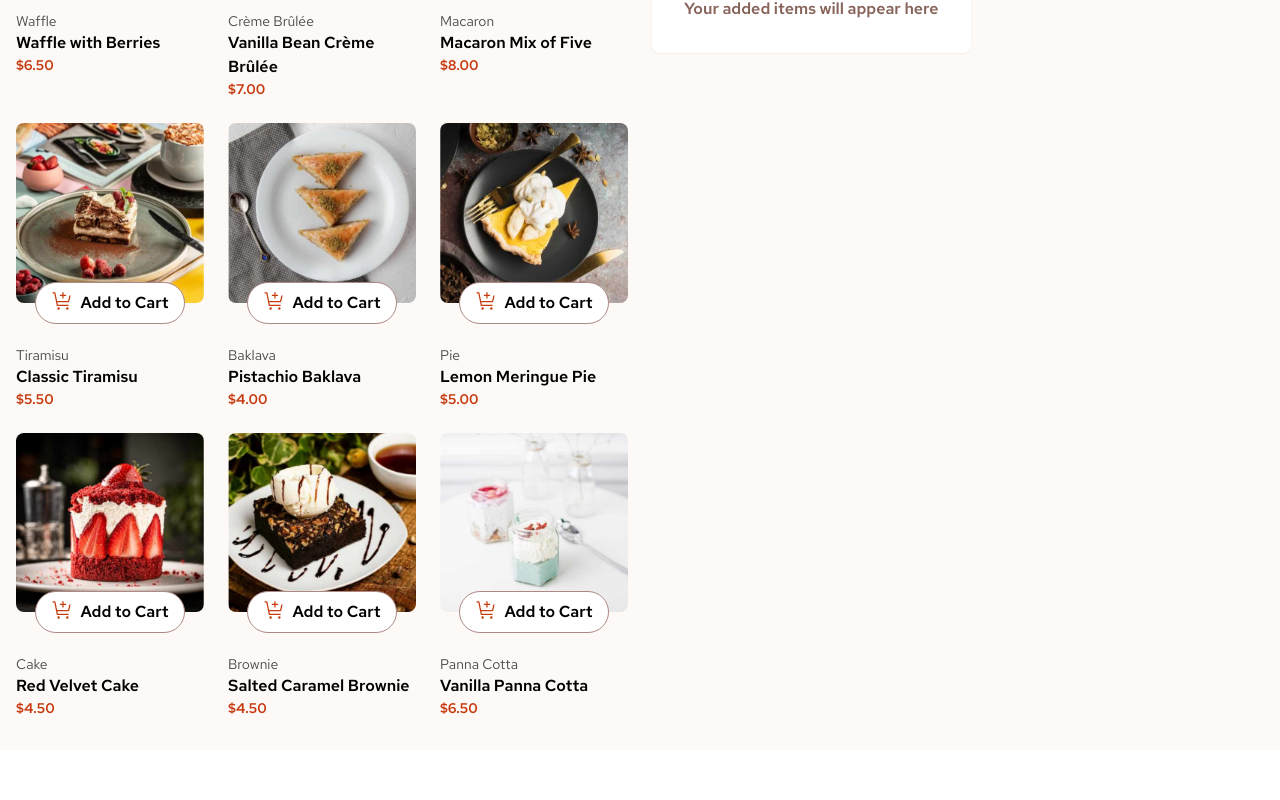
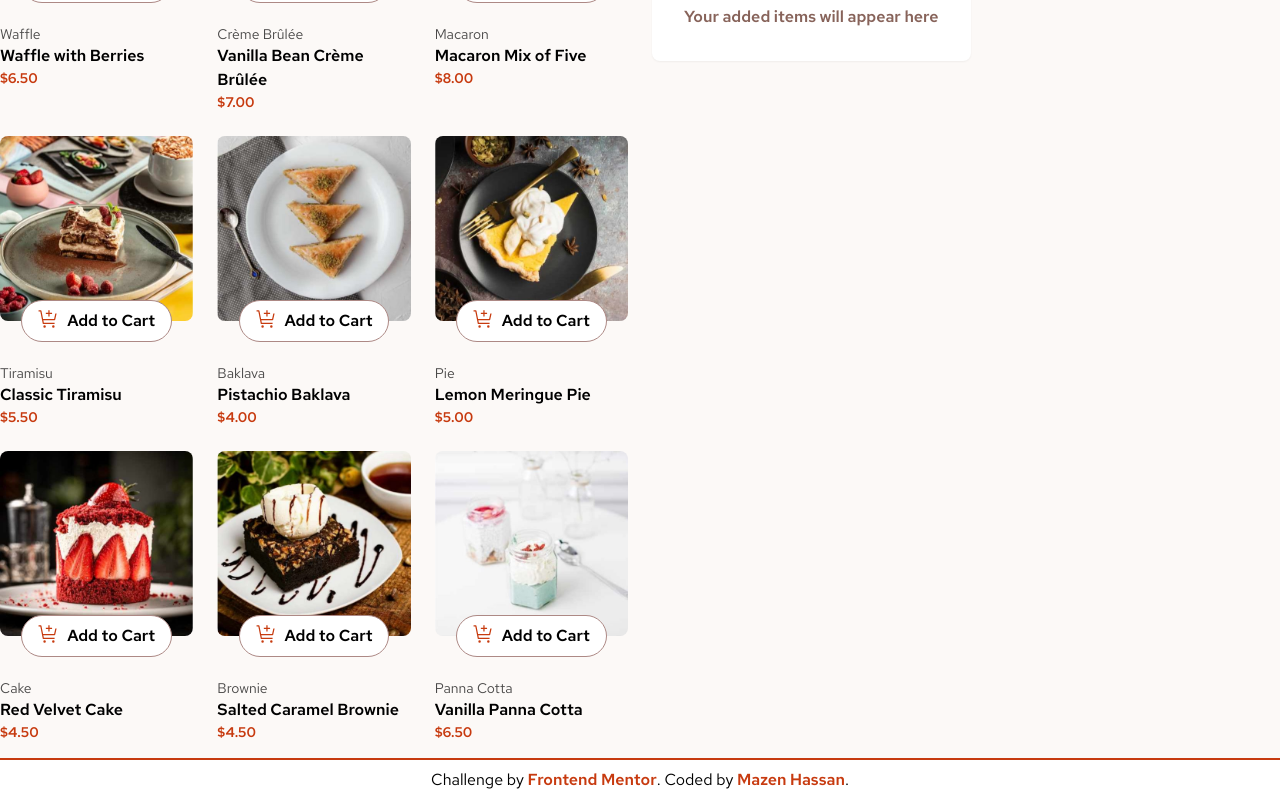
Before and after one commit to Mazz100/Product-list-with-cart, a React (Vite) app: page / in a window 1280 px wide. Shown: the part 307-1107 px from the top of the page. Before the commit the page ends 1057 px from the top, so only its background shows below. Built offline with nearby package versions, Linux system fonts and the light colour scheme.

Commit message:
Dialog animation and style update

```diff
--- a/src/App.jsx
+++ b/src/App.jsx
@@ -68,9 +68,9 @@ function App() {
 
   return (
     <>
-      <div className="flex min-h-screen flex-col items-center bg-body-bg-color p-4 font-red-hat-text">
-        <main className="max-w-[24rem] Tablet:max-w-[42rem] Desktop:grid Desktop:max-w-[90rem] Desktop:grid-cols-2 Desktop:place-content-center Desktop:place-items-start Desktop:gap-6">
-          <h1 className="text-4xl font-bold">Desserts</h1>
+      <div className="flex min-h-screen flex-col items-center bg-body-bg-color font-red-hat-text">
+        <main className="max-w-[21rem] Tablet:max-w-[42rem] Desktop:grid Desktop:max-w-[90rem] Desktop:grid-cols-2 Desktop:place-content-center Desktop:place-items-start Desktop:gap-6">
+          <h1 className="mt-6 text-4xl font-bold">Desserts</h1>
 
           <div className="col-end-2 my-4 Desktop:col-start-1">
             <ul className="Tablet:grid Tablet:grid-cols-2 Tablet:gap-6 Desktop:grid-cols-3 Desktop:gap-6">
@@ -96,7 +96,25 @@ function App() {
             onClearCart={clearCart}
           />
         </main>
-        <footer></footer>
+        <footer className="w-full border-t-2 border-primary-color bg-white p-2 text-center">
+          <p className="text-balance">
+            Challenge by{" "}
+            <a
+              className="font-semibold text-primary-color hover:underline"
+              href="https://www.frontendmentor.io?ref=challenge"
+            >
+              Frontend Mentor
+            </a>
+            . Coded by{" "}
+            <a
+              className="font-semibold text-primary-color hover:underline"
+              href="http://github.com/mazz100"
+            >
+              Mazen Hassan
+            </a>
+            .
+          </p>
+        </footer>
       </div>
     </>
   );
--- a/src/Components/OrderConfirm.jsx
+++ b/src/Components/OrderConfirm.jsx
@@ -14,11 +14,11 @@ const OrderConfirm = (props) => {
       </Dialog.Trigger>
 
       <Dialog.Portal>
-        <Dialog.Overlay className="fixed inset-0 bg-[#00000060]">
+        <Dialog.Overlay className="data-[state=open]:animate-overlayShow fixed inset-0 bg-[#00000060]">
           <Dialog.Content
             onEscapeKeyDown={(e) => e.preventDefault()}
             onPointerDownOutside={(e) => e.preventDefault()}
-            className="fixed left-1/2 top-1/2 max-h-[85vh] w-full -translate-x-1/2 -translate-y-1/2 overflow-y-auto rounded-lg bg-white p-6 Tablet:max-w-[500px] Desktop:w-[90vw] Desktop:max-w-[500px]"
+            className="data-[state=open]:animate-modalOpen fixed left-1/2 top-1/2 max-h-[85vh] w-full -translate-x-1/2 -translate-y-1/2 overflow-y-auto rounded-lg bg-white p-6 shadow-[4px_8px_5px_0_#888] Tablet:max-w-[500px] Desktop:w-[90vw] Desktop:max-w-[500px]"
           >
             <Dialog.Title asChild>
               <div className="mb-4 flex flex-col items-start gap-4">
--- a/tailwind.config.js
+++ b/tailwind.config.js
@@ -40,6 +40,27 @@ export default {
         "text-color-strong": "#260f08",
       },
 
+      //Animations
+      animation: {
+        overlayShow: "overlayShow 150ms cubic-bezier(0.16, 1, 0.3, 1)",
+        modalOpen: "modalOpen 500ms ease-in-out",
+      },
+
+      keyframes: {
+        overlayShow: {
+          from: { opacity: "0" },
+          to: { opacity: "1" },
+        },
+
+        modalOpen: {
+          from: {
+            opacity: "0",
+            transform: "translate(-50%, -30%) scale(0.96)",
+          },
+          to: { opacity: "1", transform: "translate(-50%, -50%) scale(1)" },
+        },
+      },
+
       screens: {
         Tablet: "48rem",
         Desktop: "80rem",
```
Also changed, not shown: 1 other file (tests, documents, lock files or other folders).
